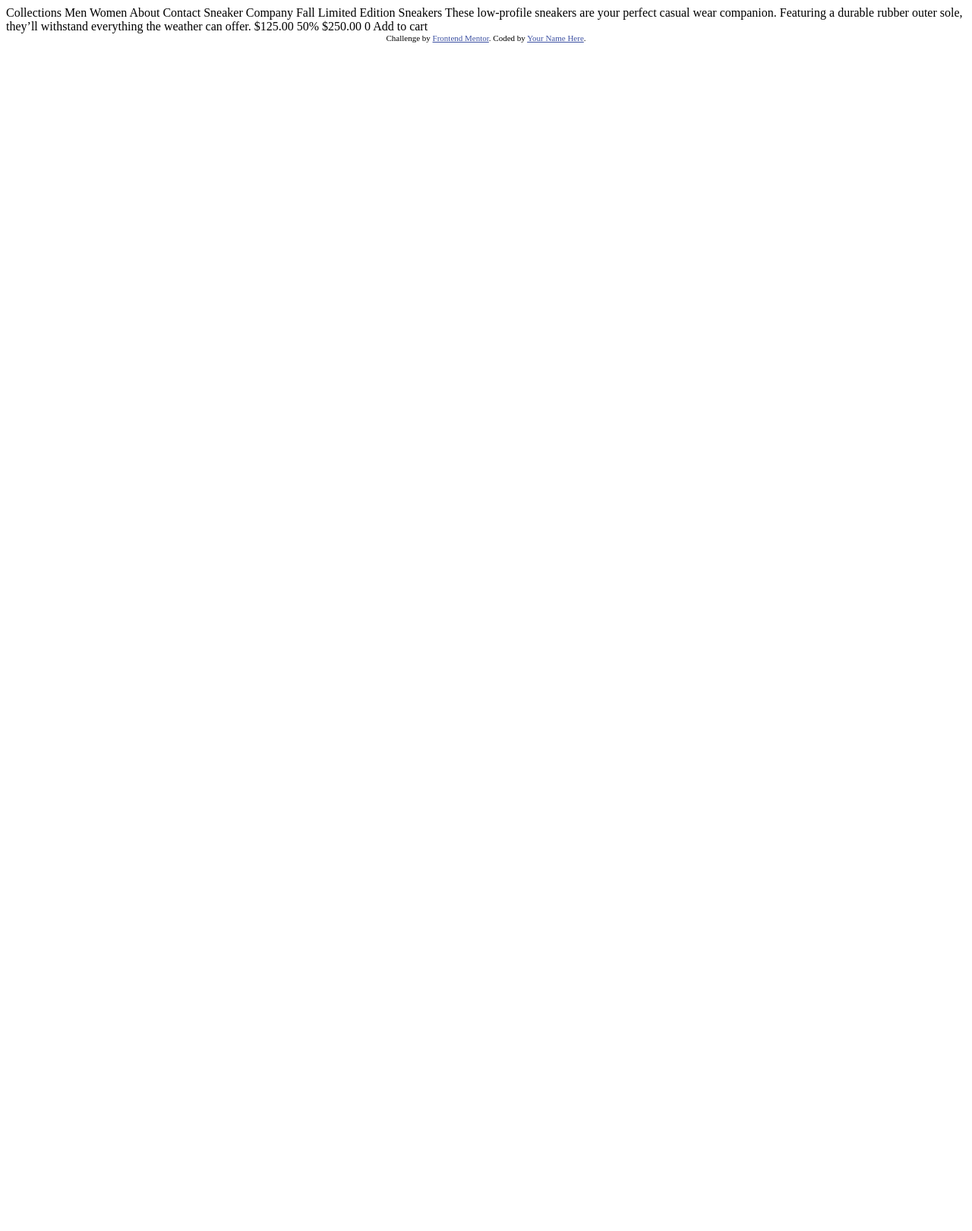
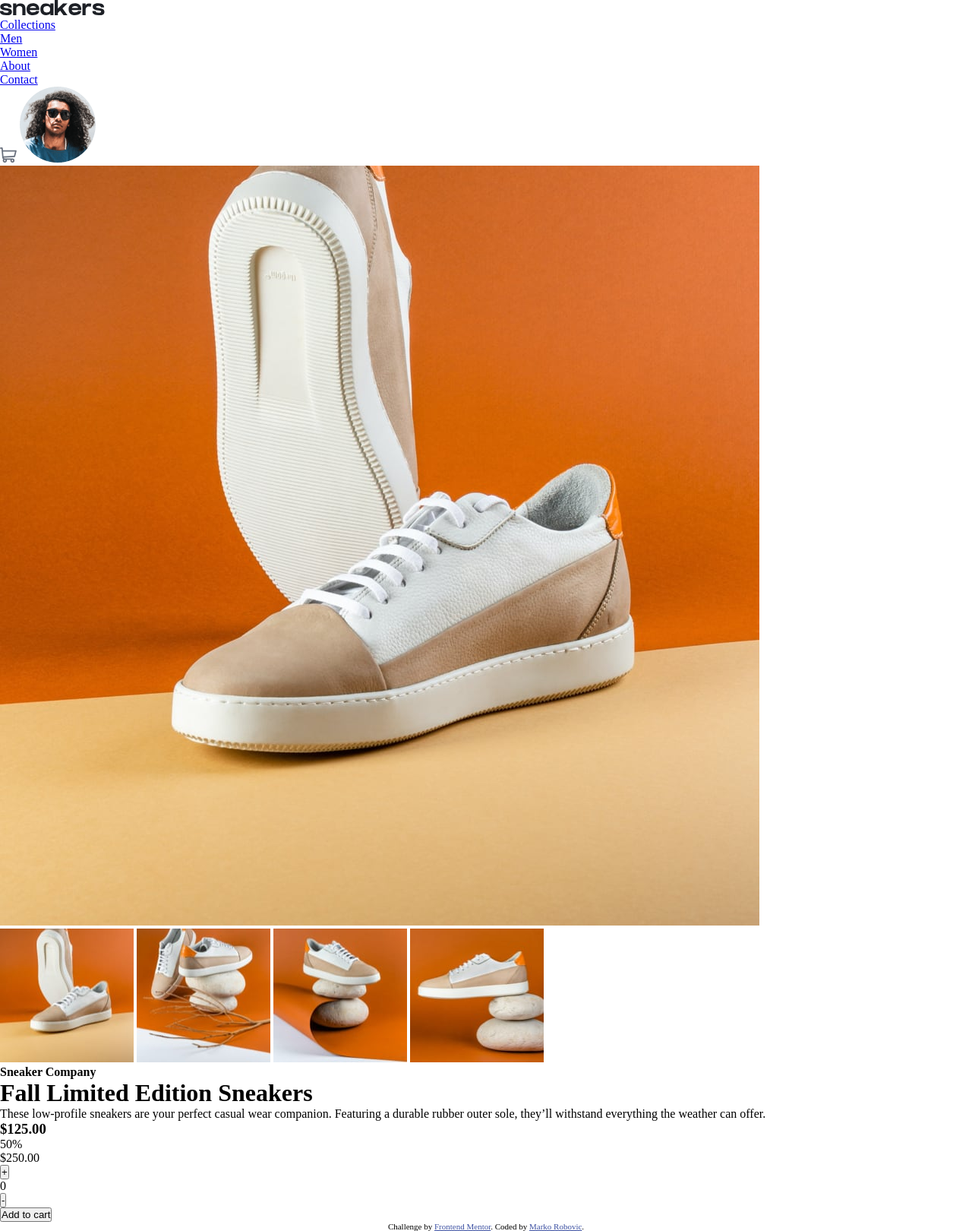
Before and after one commit to muskatla14/ecommerce-product-page-main, a plain HTML site: page index.html in a window 1280 px wide. Shown: the whole page at 76% size. Before the commit the page ends 800 px from the top, so only its background shows below. Drawn offline with Linux system fonts and the light colour scheme.

Commit message:
edit HTML and setup config file

```diff
--- a/index.html
+++ b/index.html
@@ -1,44 +1,90 @@
 <!DOCTYPE html>
 <html lang="en">
   <head>
-  <meta charset="UTF-8">
-  <meta name="viewport" content="width=device-width, initial-scale=1.0"> <!-- displays site properly based on user's device -->
+    <meta charset="UTF-8" />
+    <meta name="viewport" content="width=device-width, initial-scale=1.0" />
+    <!-- displays site properly based on user's device -->
 
-  <link rel="icon" type="image/png" sizes="32x32" href="./images/favicon-32x32.png">
-
+    <link
+      rel="icon"
+      type="image/png"
+      sizes="32x32"
+      href="./images/favicon-32x32.png"
+    />
+    <link rel="stylesheet" href="css/style.min.css" />
     <title>Frontend Mentor | E-commerce product page</title>
-
-  <!-- Feel free to remove these styles or customise in your own stylesheet 👍 -->
-  <style>
-    .attribution { font-size: 11px; text-align: center; }
-    .attribution a { color: hsl(228, 45%, 44%); }
-  </style>
   </head>
   <body>
+    <header class="header">
+      <nav class="navbar">
+        <div class="navbar-container">
+          <div class="navbar-logo">
+            <img src="./images/logo.svg" alt="" />
+          </div>
+          <div class="navbar-menu">
+            <ul>
+              <li><a href="#">Collections</a></li>
+              <li><a href="#">Men</a></li>
+              <li><a href="#">Women</a></li>
+              <li><a href="#">About</a></li>
+              <li><a href="#">Contact</a></li>
+            </ul>
+          </div>
+          <div class="user">
+            <img src="images/icon-cart.svg" alt="" />
+            <img src="images/image-avatar.png" alt="" />
+          </div>
+        </div>
+      </nav>
+    </header>
 
-  Collections
-  Men
-  Women
-  About
-  Contact
+    <main class="main">
+      <div class="main-container">
+        <div class="main-galery">
+          <div class="large-img">
+            <img src="./images/image-product-1.jpg" alt="" />
+          </div>
+          <div class="thumbnail-img">
+            <img src="./images/image-product-1-thumbnail.jpg" alt="" />
+            <img src="./images/image-product-2-thumbnail.jpg" alt="" />
+            <img src="./images/image-product-3-thumbnail.jpg" alt="" />
+            <img src="./images/image-product-4-thumbnail.jpg" alt="" />
+          </div>
+        </div>
+        <div class="main-product">
+          <div class="main-product-about">
+            <h4>Sneaker Company</h4>
+            <h1>Fall Limited Edition Sneakers</h1>
+            <p>
+              These low-profile sneakers are your perfect casual wear companion.
+              Featuring a durable rubber outer sole, they’ll withstand
+              everything the weather can offer.
+            </p>
+          </div>
+          <div class="main-product-price">
+            <h3 class="price">$125.00</h3>
+            <span class="discount">50%</span>
+            <p class="old-price">$250.00</p>
+          </div>
+          <div class="select-quantity">
+            <button class="add">+</button>
+            <p class="quantity">0</p>
+            <button class="remove">-</button>
+          </div>
+          <div class="add-to-cart">
+            <button class="btn-primary">Add to cart</button>
+          </div>
+        </div>
+      </div>
+    </main>
 
-  Sneaker Company
-
-  Fall Limited Edition Sneakers
-
-  These low-profile sneakers are your perfect casual wear companion. Featuring a
-  durable rubber outer sole, they’ll withstand everything the weather can offer.
-
-  $125.00
-  50%
-  $250.00
-
-  0
-  Add to cart
-
+    <footer>
       <div class="attribution">
-    Challenge by <a href="https://www.frontendmentor.io?ref=challenge" target="_blank">Frontend Mentor</a>.
-    Coded by <a href="#">Your Name Here</a>.
+        Challenge by
+        <a href="https://www.frontendmentor.io?ref=challenge" target="_blank"
+          >Frontend Mentor</a
+        >. Coded by <a href="https://github.com/muskatla14">Marko Robovic</a>.
       </div>
+    </footer>
   </body>
 </html>
--- /dev/null
+++ b/sass/_config.scss
@@ -0,0 +1,12 @@
+@import url('https://fonts.googleapis.com/css2?family=Kumbh+Sans:wght@400;700&display=swap');
+
+$orange: hsl(26, 100%, 55%);
+$pale-orange: hsl(25, 100%, 94%);
+$very-dark-blue: hsl(220, 13%, 13%);
+$dark-grayish-blue: hsl(219, 9%, 45%);
+$grayish-blue: hsl(220, 14%, 75%);
+$light-grayish-blue: hsl(223, 64%, 98%);
+$white: hsl(0, 0%, 100%);
+$black: hsl(0, 0%, 0%); // (with 75% opacity for lightbox background)
+
+$font-stack: 'Kumbh Sans', sans-serif;
--- /dev/null
+++ b/sass/style.scss
@@ -0,0 +1,15 @@
+@import 'config';
+
+* {
+    box-sizing: padding;
+    margin: 0;
+    padding: 0;
+}
+
+.attribution {
+    font-size: 11px;
+    text-align: center;
+  }
+  .attribution a {
+    color: hsl(228, 45%, 44%);
+  }
```
Also changed, not shown: css/style.min.css (added). Lines whose indentation alone changed are shown as unchanged.
